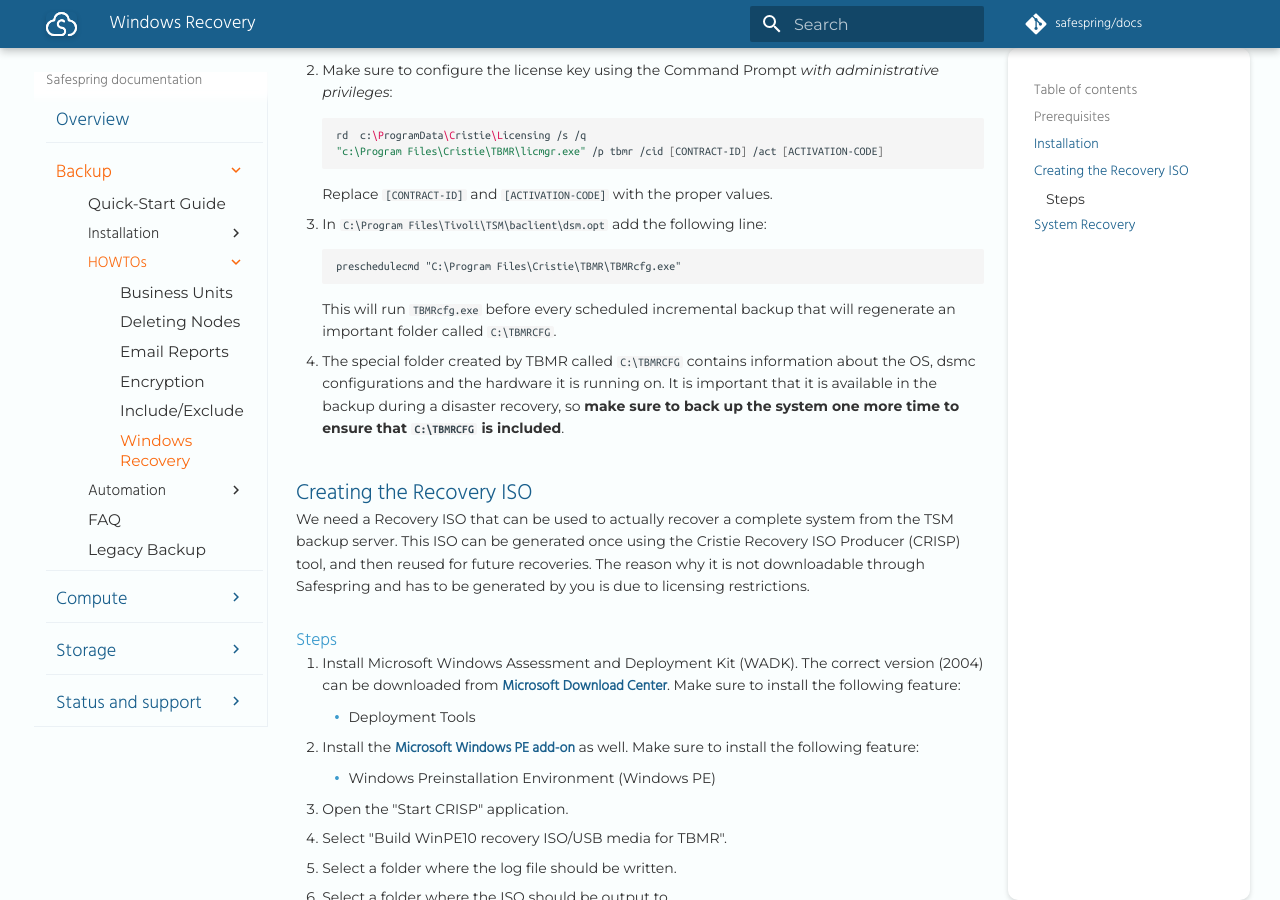
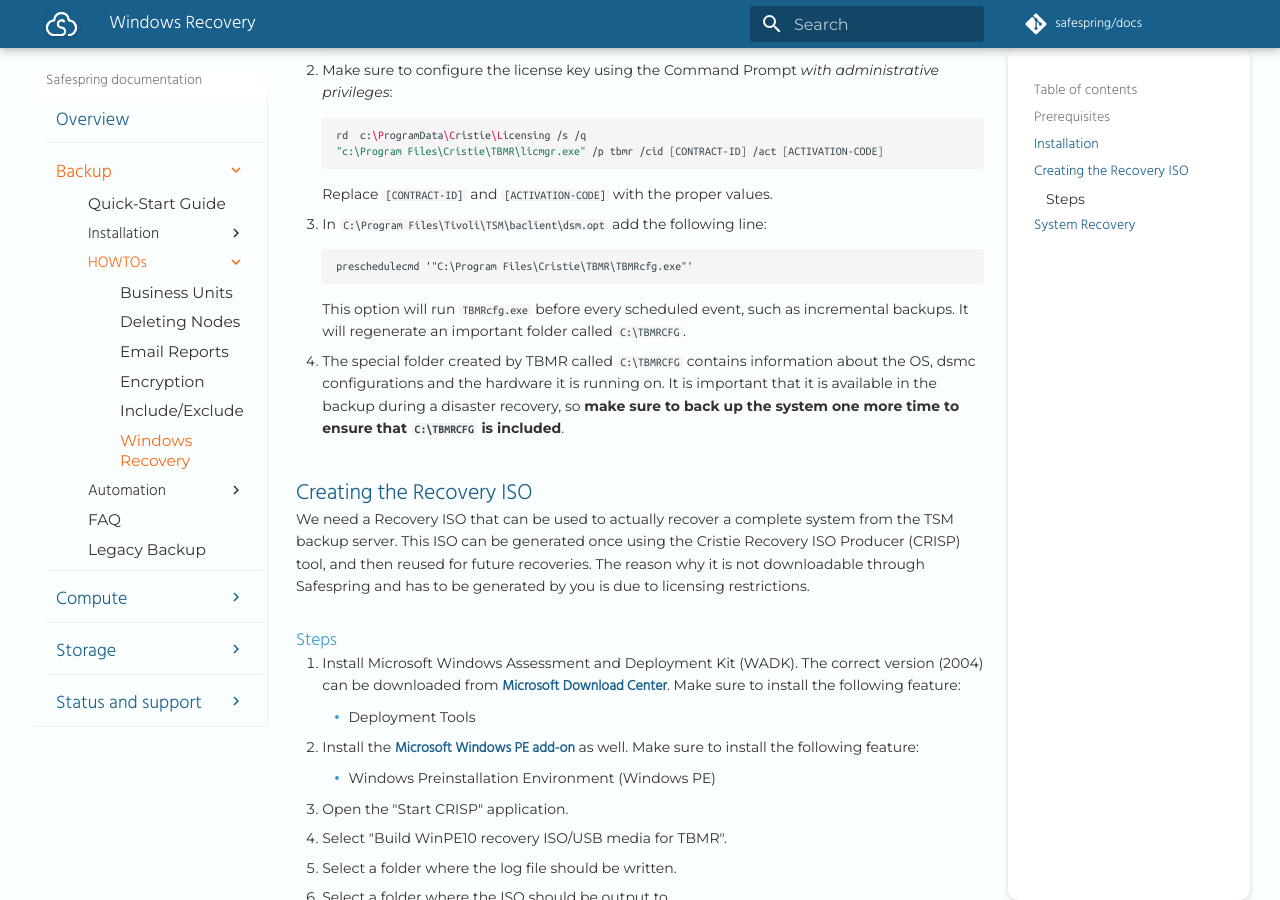
Before and after one commit to safespring/docs, an MkDocs documentation site: the page built from content/backup/howto/windows-recovery.md, in a window 1280 px wide and 900 px high, scrolled down 1249 px. Built offline with MkDocs 1.6.1 and Material for MkDocs 9.7.7, drawn with Linux system fonts in a browser that asks for light colours; a script that is not in the unit is left out; comment, search, counter and statistics services are not loaded.

Commit message:
Corrected TBMRcfg.exe preschedulecmd.

````diff
--- a/content/backup/howto/windows-recovery.md
+++ b/content/backup/howto/windows-recovery.md
@@ -66,10 +66,11 @@
    Replace `[CONTRACT-ID]` and `[ACTIVATION-CODE]` with the proper values.
 3. In `C:\Program Files\Tivoli\TSM\baclient\dsm.opt` add the following line:
    ```
-   preschedulecmd "C:\Program Files\Cristie\TBMR\TBMRcfg.exe"
+   preschedulecmd '"C:\Program Files\Cristie\TBMR\TBMRcfg.exe"'
    ```
-   This will run `TBMRcfg.exe` before every scheduled incremental backup that
-   will regenerate an important folder called `C:\TBMRCFG`.
+   This option will run `TBMRcfg.exe` before every scheduled event, such
+   as incremental backups. It will regenerate an important folder called
+   `C:\TBMRCFG`.
 4. The special folder created by TBMR called `C:\TBMRCFG` contains
    information about the OS, dsmc configurations and the hardware it is
    running on. It is important that it is available in the backup during a
````
